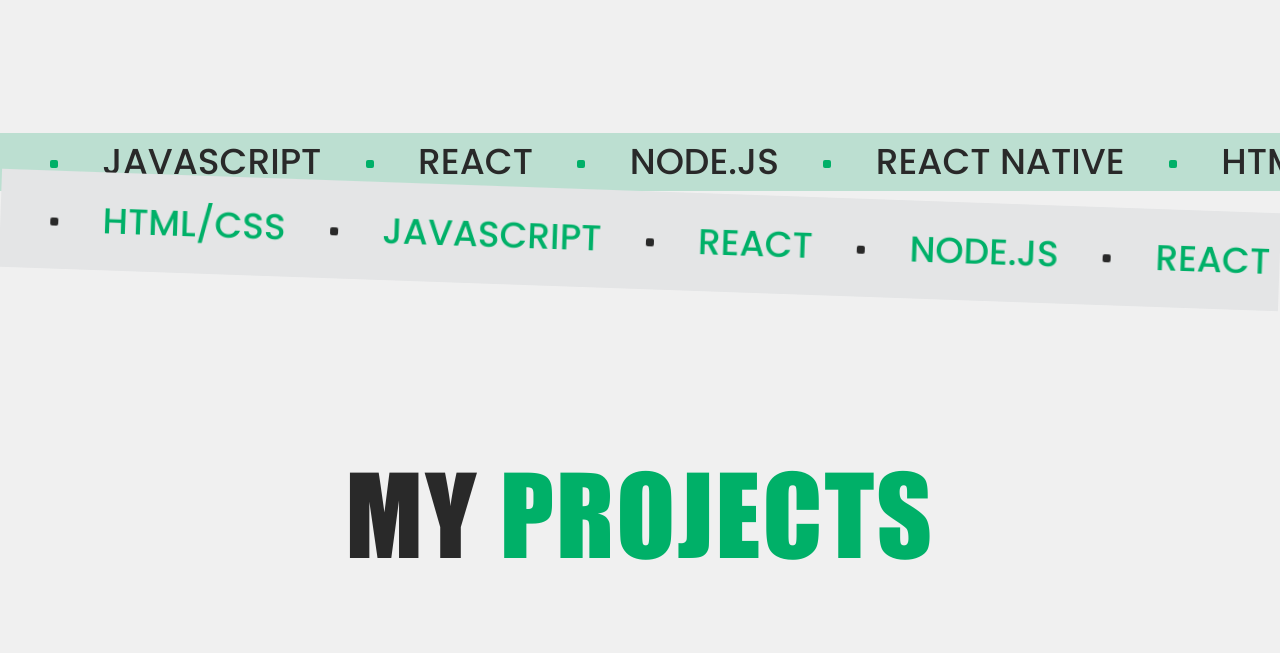
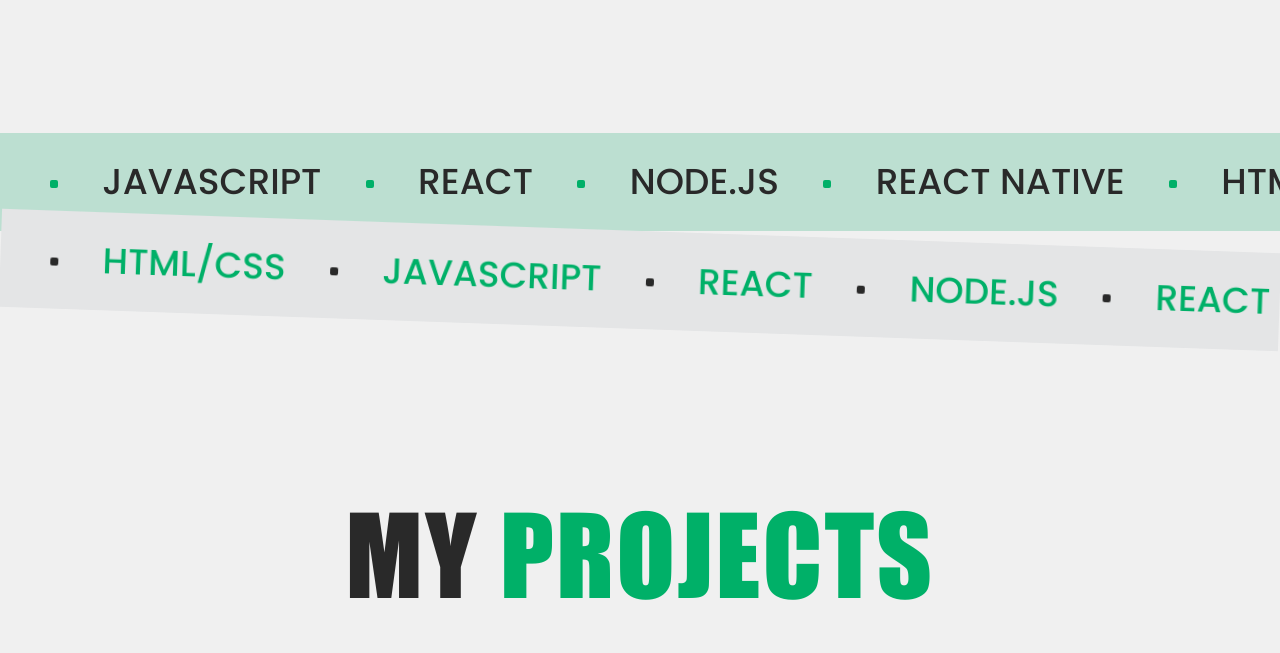
Before and after one commit to dvankevich/project-brainstorm-02, a website built with Vite: page src/index.html in a window 1280 px wide. Shown: the part 2220-2873 px from the top of the page. Built offline with nearby package versions, Linux system fonts and the light colour scheme; no server answers; what accordion-js, izitoast would draw is missing.

Commit message:
fix line padding

```diff
--- a/src/css/tech-skills.css
+++ b/src/css/tech-skills.css
@@ -7,7 +7,7 @@
   text-transform: uppercase;
   color: var(--text-dark);
   background-color: var(--light-accent);
-  /* padding: 20px 0; */
+  padding: 20px 0;
 }
 
 .marquee.dark {
```
